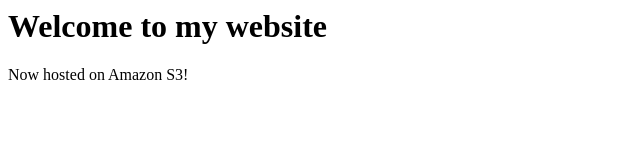
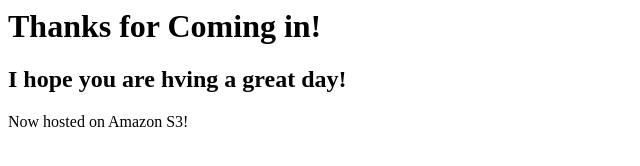
Before and after one commit to Bhaskar-Praveen/Launching-a-website-on-AWS-S3, a plain HTML site: page index.html in a window 1280 px wide. Shown: the whole page, without its empty margins (0-640 px from the left). Drawn offline with Linux system fonts and the light colour scheme.

Commit message:
Update index.html

```diff
--- a/index.html
+++ b/index.html
@@ -3,7 +3,8 @@
     <title>My Website Home Page</title>
 </head>
 <body>
-  <h1>Welcome to my website</h1>
+  <h1>Thanks for Coming in!</h1>
+    <h2>I hope you are hving a great day!</h2>
   <p>Now hosted on Amazon S3!</p>
 </body>
 </html>
```
